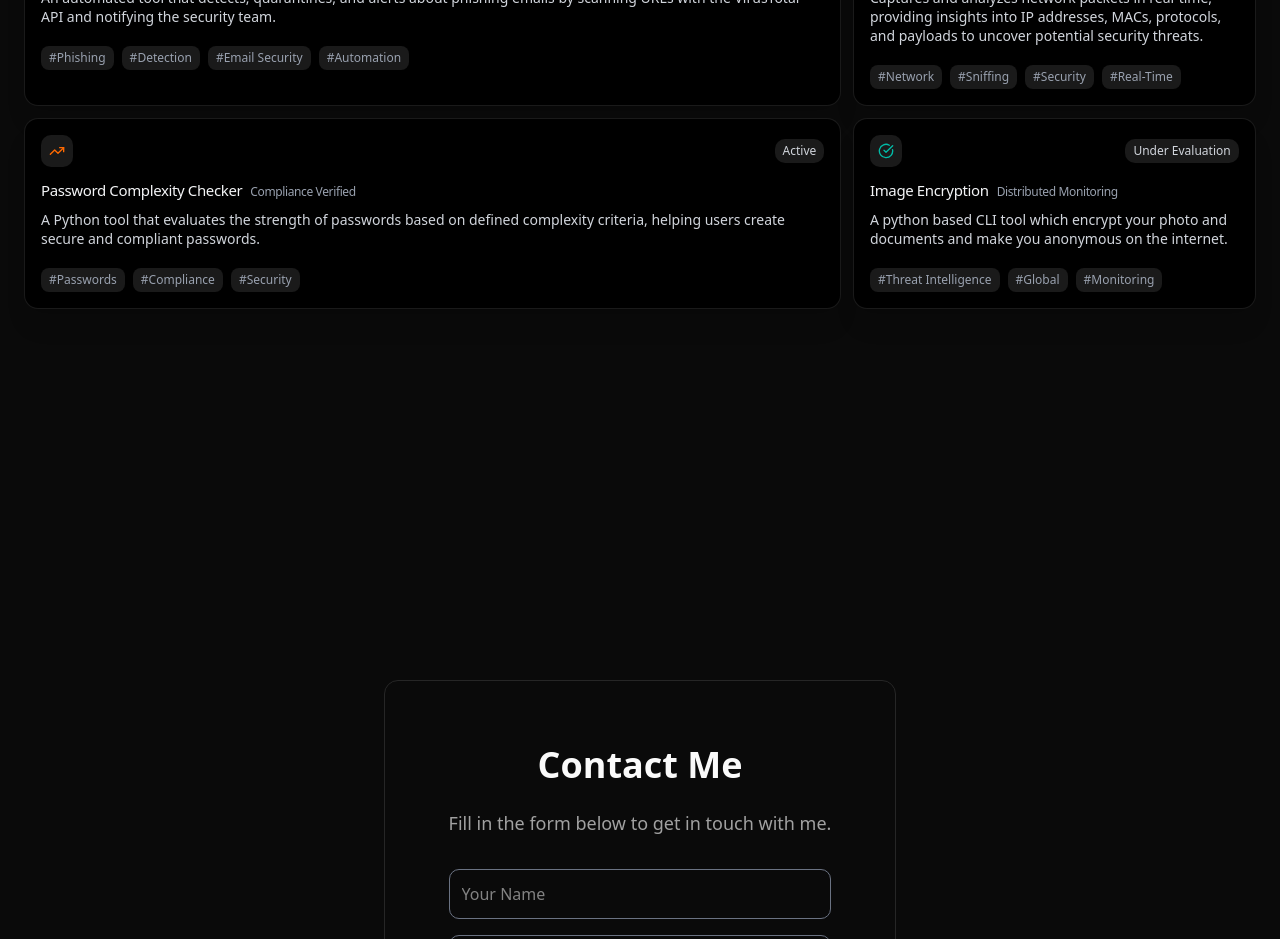
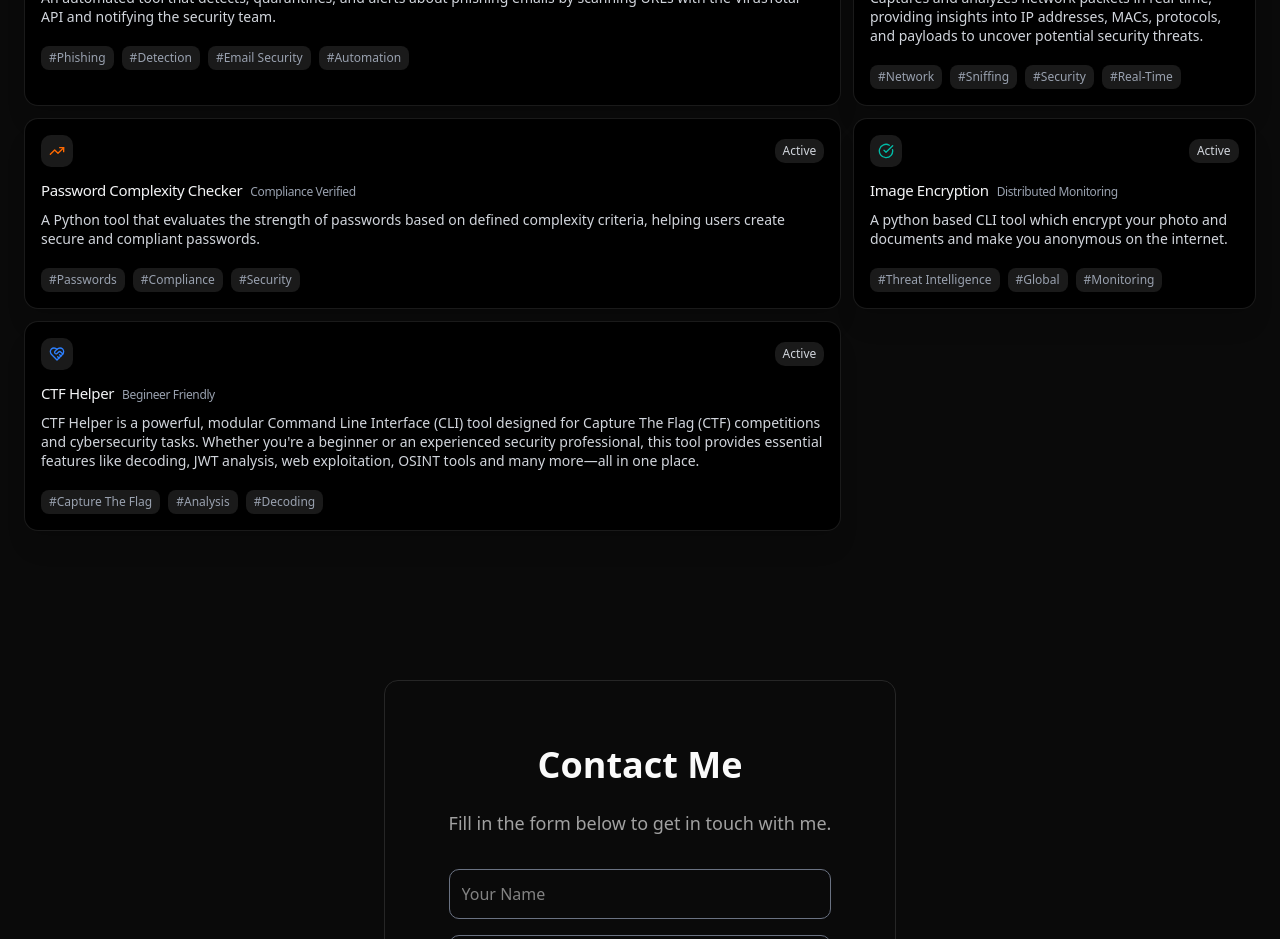
Before and after one commit to satyasootar/JagdishTripathy, a React (Vite) app: page / in a window 1280 px wide. Shown: the part 3420-4359 px from the top of the page. Built offline with nearby package versions, Linux system fonts and the light colour scheme.

Commit message:
Add new project "CTF Helper" and update project statuses in Projects component

```diff
--- a/src/components/Projects.jsx
+++ b/src/components/Projects.jsx
@@ -4,6 +4,7 @@ import {
     Clock,
     Star,
     TrendingUp,
+    HeartHandshake,
     Video,
     Globe,
 } from "lucide-react";
@@ -46,9 +47,20 @@ const itemsSample = [
         description: "A python based CLI tool which encrypt your photo and documents and make you anonymous on the internet.",
 
         icon: <CheckCircle className="w-4 h-4 text-teal-500" />,
-        status: "Under Evaluation",
+        status: "Active",
         tags: ["Threat Intelligence", "Global", "Monitoring"],
         repo: "https://github.com/jagdishtripathy/Image-Encryption-tool"
+    },
+    {
+        title: "CTF Helper",
+        meta: "Begineer Friendly",
+        description: "CTF Helper is a powerful, modular Command Line Interface (CLI) tool designed for Capture The Flag (CTF) competitions and cybersecurity tasks. Whether you're a beginner or an experienced security professional, this tool provides essential features like decoding, JWT analysis, web exploitation, OSINT tools and many more—all in one place.",
+
+        icon: <HeartHandshake className="w-4 h-4 text-blue-500" />,
+        status: "Active",
+        colSpan: 2,
+        tags: ["Capture The Flag", "Analysis", "Decoding"],
+        repo: "https://github.com/jagdishtripathy/ctf-helper"
     },
 ];
 
```
